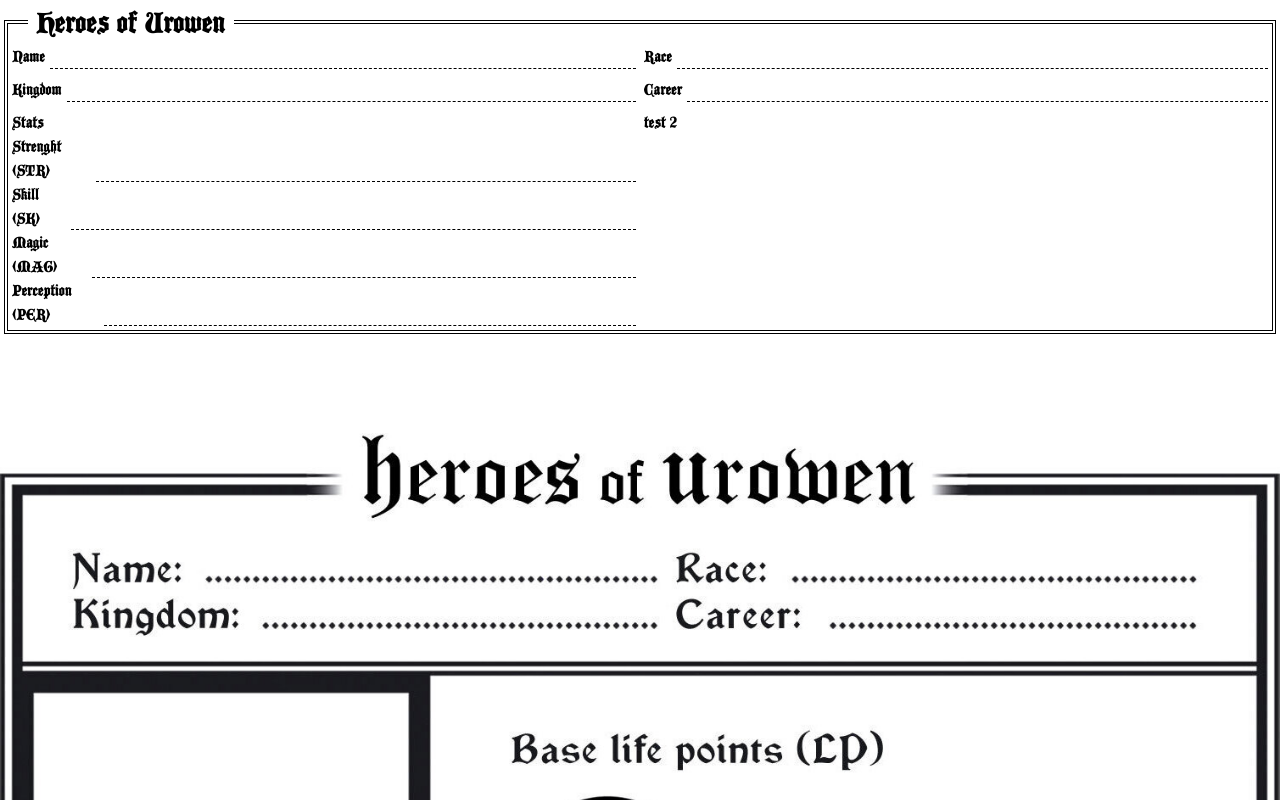
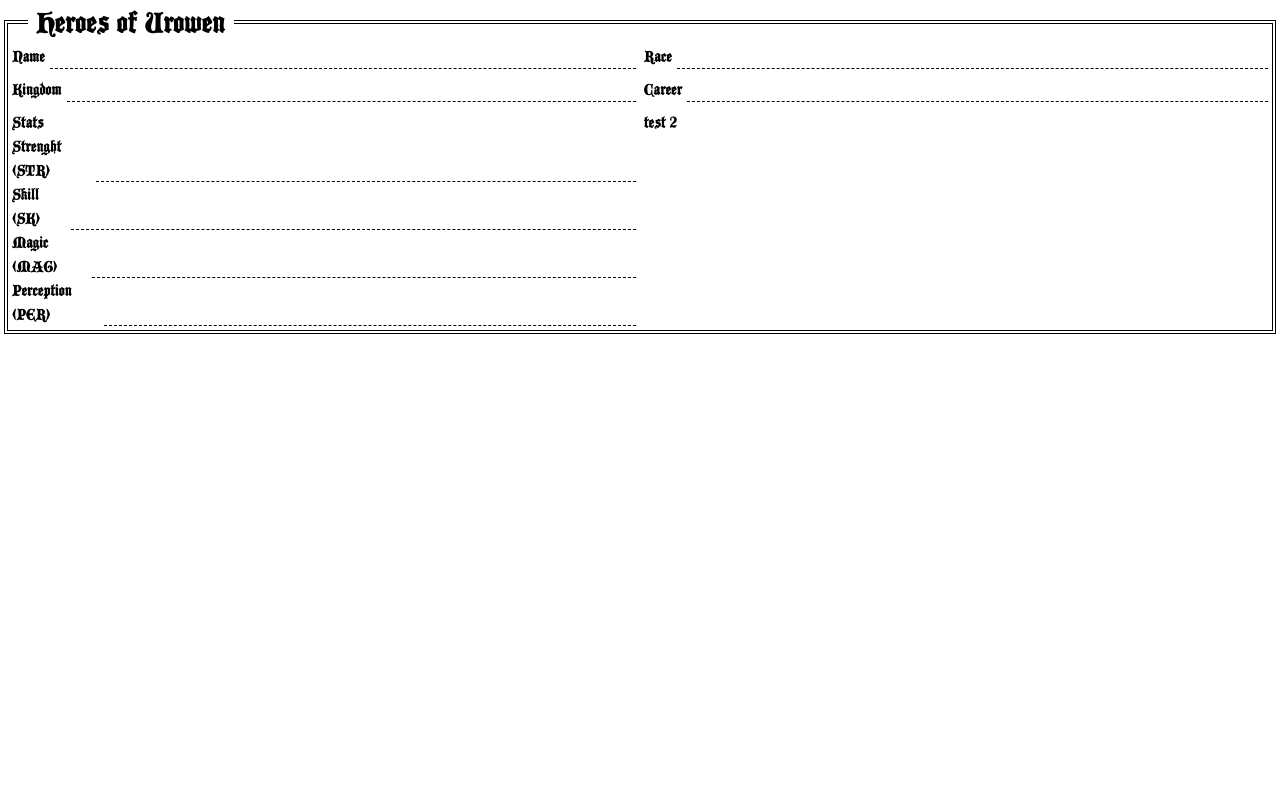
Before and after one commit to shezard/heroes-of-urowen, a SvelteKit app: page / in a window 1280 px wide. Shown: the top 800 px of the page. Built offline with nearby package versions, Linux system fonts and the light colour scheme.

Commit message:
Code cleanup

```diff
--- a/src/routes/+page.svelte
+++ b/src/routes/+page.svelte
@@ -3,15 +3,3 @@
 </script>
 
 <App />
-
-<div class="w-full top-[-20px]">
-    <img src="cs-top.jpg" alt="" />
-    <img src="cs-bottom.jpg" alt="" />
-</div>
-
-<!-- <div class="absolute">
-    <input
-        type="number" bind:value={$zaifas}
-        class="top-[936px] left-[295px]"
-    />
-</div> -->
```
